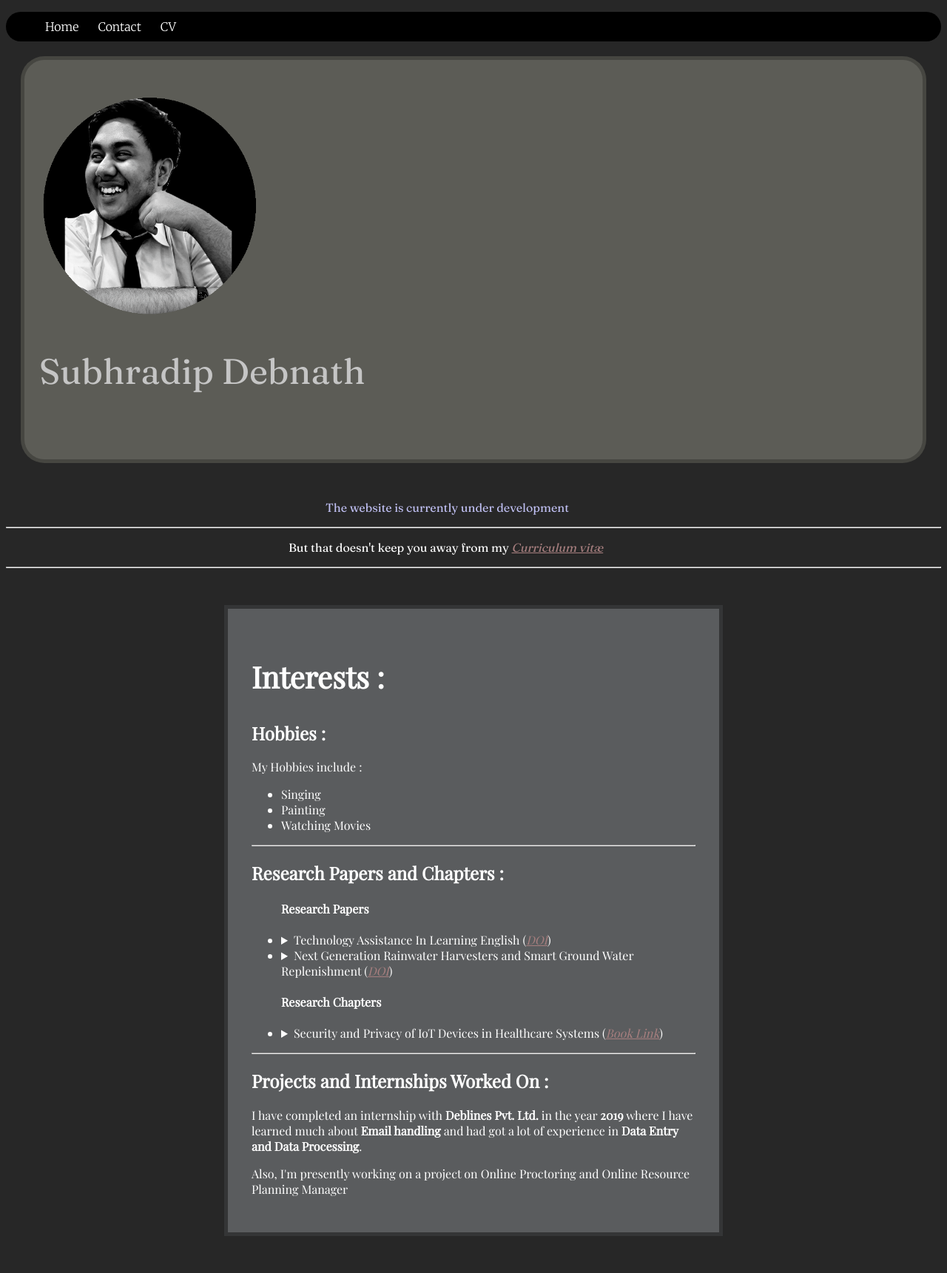
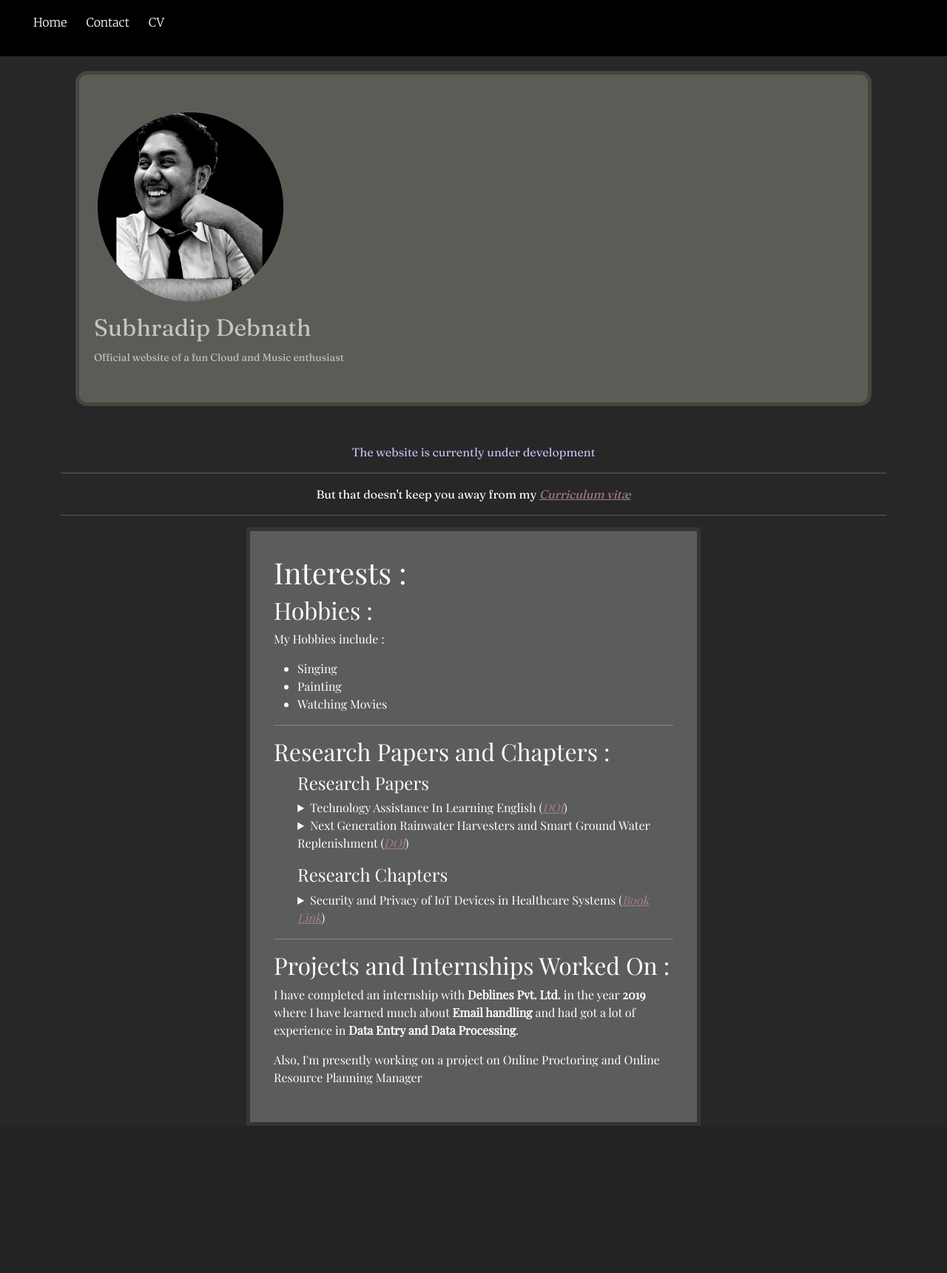
Before and after one commit to debnathsubhradip/Website, a PHP site: a page that uses index.html in a window 1280 px wide. Shown: the whole page at 74% size. After the commit the page ends 1522 px from the top, so only its background shows below. Run offline with PHP 8.4, Linux system fonts and the light colour scheme.

Commit message:
index page updated. css updated. bootstrap used in a little amount

```diff
--- a/css/common.css
+++ b/css/common.css
@@ -1,7 +1,7 @@
 header#page_heading{
     color: rgb(197, 197, 197);
     background-color: rgba(168, 167, 154, 0.418);
-    font-size: 2em;
+    /* font-size: 2em; */
     padding: 50px 20px 50px 20px;
     border: solid 5px rgba(0, 0, 0, 0.247);
     margin: 20px 20px 50px 20px;
@@ -11,6 +11,7 @@ header#page_heading{
 }
 #headerlogo{
     width: 25%;
+    padding-bottom: 1em;
 }
 #headertitle{
     width: 100%;
@@ -19,13 +20,10 @@ header#page_heading{
 div#maindesc{
     color: rgb(192, 192, 243);
     font-size: 1em;
-    width: 500px;
-    margin: auto;
-    padding-left: 100px;
+    text-align: center;
 }
 #cv_div{
-    width: 500px;
-    margin: auto;
+   text-align: center;
 }
 body{
     background-color: rgb(39, 39, 39);
@@ -47,7 +45,7 @@ a{
 /* Navigation bar */
 .navbar{
     background-color: black;
-    border-radius: 30px;
+    /* border-radius: 30px; */
 }
 .navbar ul{
     overflow: auto;
--- a/css/main.css
+++ b/css/main.css
@@ -1,8 +1,8 @@
 #interests{
     font-family: 'Playfair Display', serif;
     background-color: rgba(240, 248, 255, 0.253);
-    width: 600px;
-    margin: 50px auto;
+    width: 55%;
+    margin: auto;
     padding: 2em;
     border: solid 5px rgba(14, 14, 14, 0.493);
 }
@@ -14,3 +14,10 @@ div.detaildesc{
     background-color: rgb(255, 255, 255);
     color: black;
 }
+ul#researchpaper li{
+    /* background-color: yellow; */
+    list-style: none;
+}
+ul#researchchapter li{
+    list-style:none;
+}
--- a/index.html
+++ b/index.html
@@ -10,6 +10,7 @@
     <!-- Icon added -->
     <link rel="icon" href="favicon.ico" type="image">
     <!-- CSS included -->
+    <link href="https://cdn.jsdelivr.net/npm/bootstrap@5.0.0-beta1/dist/css/bootstrap.min.css" rel="stylesheet" integrity="sha384-giJF6kkoqNQ00vy+HMDP7azOuL0xtbfIcaT9wjKHr8RbDVddVHyTfAAsrekwKmP1" crossorigin="anonymous">
     <link rel="stylesheet" href="css/common.css">
     <link rel="stylesheet" href="css/main.css">
     <link rel="html" href="index.html">
@@ -37,10 +38,12 @@
 
 </head>
 <body>
+    <div class="container">
     <!-- page heading -->
     <header id="page_heading">
         <img id="headerlogo" src="favicon.png" alt="Error loading image" >
         <h2 id="headertitle">Subhradip Debnath </h2>
+        <small>Official website of a fun Cloud and Music enthusiast</small>
     </header>
     <!-- main page description -->
     <div id="maindesc"> <p>The website is currently under development</p></div>
@@ -132,5 +135,6 @@
         <summary>This is text</summary>
         This is some text
     </details> -->
+</div>
 </body>
 </html>
```
Also changed, not shown: css/test.css (deleted, +0 -61 lines).
